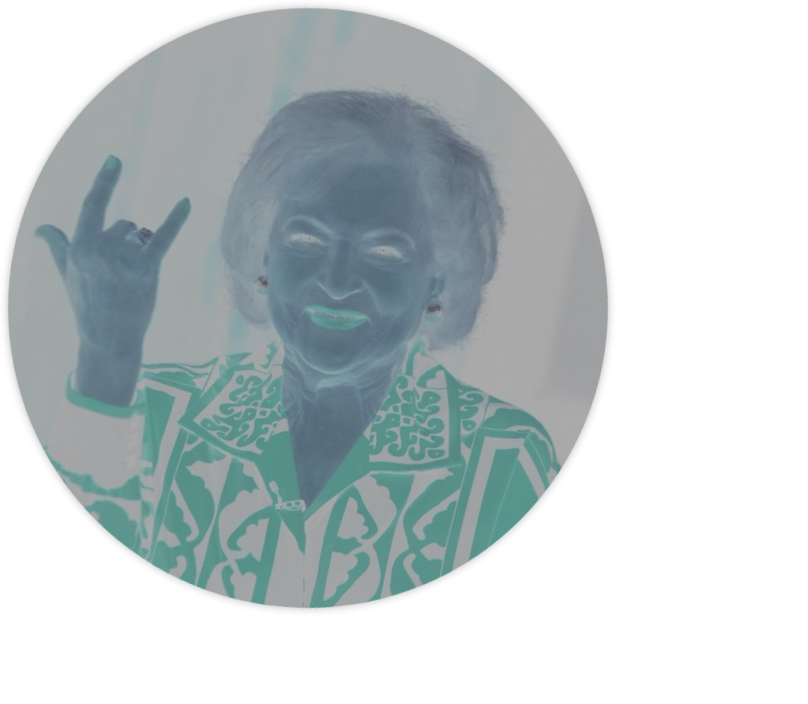
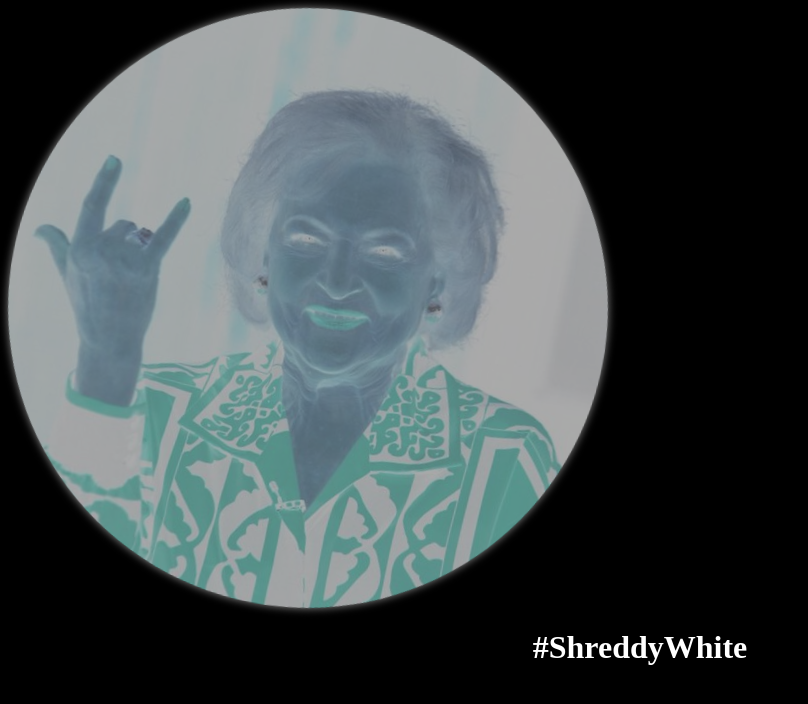
Before and after one commit to corbanmailloux/shreddywhite, a plain HTML site: page index.html in a window 1280 px wide. Shown: the whole page, without its empty margins (0-808 px from the left). Drawn offline with Linux system fonts and the light colour scheme.

Commit message:
Add color and heading text.

```diff
--- a/index.html
+++ b/index.html
@@ -6,6 +6,14 @@
 		<title>Shreddy White!</title>
 
 <style>
+body {
+    background-color: black;
+}
+
+h1 {
+    color: white;
+    text-align: center;
+}
 .circularBetty {
     width: 600px;
     height: 600px;
@@ -97,7 +105,8 @@
 	</head>
 	<body>
 
-		<div class="circularBetty rockingBetty">
+		<div class="circularBetty rockingBetty"></div>
+		<h1>#ShreddyWhite</h1>
 
 		<!-- Yeah, Google's tracking you. Sorry. -->
 		<script>
```
